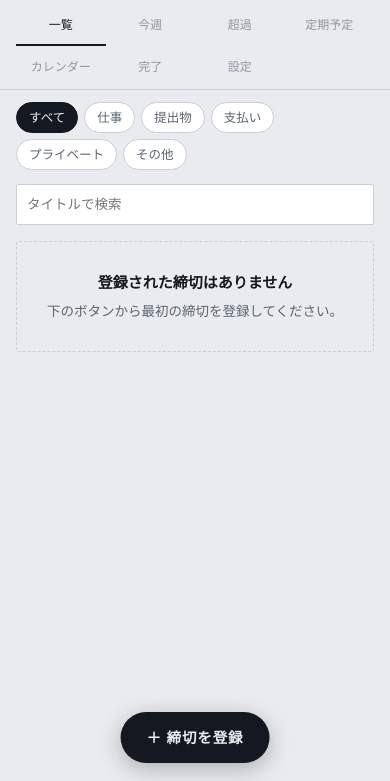
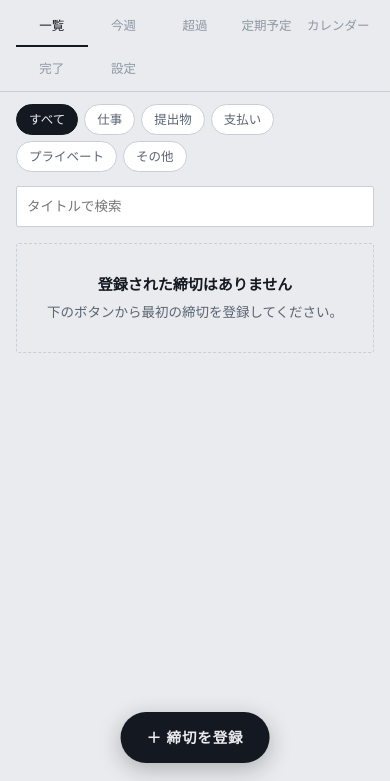
Before and after one commit to bibi257/deadline-tracker, a plain HTML site: page index.html in a window 390 px wide. Shown: the part 63-844 px from the top of the page. Drawn offline with nearby package versions, Linux system fonts and the light colour scheme; a web font is replaced by a local one.

Commit message:
Update build-stamp and adjust tab styles

```diff
--- a/index.html
+++ b/index.html
@@ -8,7 +8,7 @@
 <meta http-equiv="Pragma" content="no-cache">
 <meta http-equiv="Expires" content="0">
 <!-- ファイルを差し替えるたびに、この日時を更新する（設定タブに表示され、最新版かの判断に使う） -->
-<meta name="build-stamp" content="2026-09-01 14:32 JST">
+<meta name="build-stamp" content="2026-09-01 14:35 JST">
 <title>締切トラッカー</title>
 <meta name="description" content="仕事や生活の締切を管理して、カレンダー通知とチャット通知に渡すツール">
 <link rel="manifest" href="manifest.webmanifest">
@@ -76,19 +76,16 @@ header{
 .count{text-align:right;line-height:1}
 .count b{font-family:"Oswald";font-size:30px;font-weight:600;display:block}
 .count span{font-size:11px;color:var(--ink-2);letter-spacing:.1em}
-.tabs{display:flex;gap:2px;overflow-x:auto;scrollbar-width:none}
-.tabs::-webkit-scrollbar{display:none}
+/* 画面幅を決め打ちで判定せず、入るだけ並べて入らなければ自動で折り返す。
+   1マス最低68pxを確保しつつ、余った幅は均等に配る */
+.tabs{display:grid;grid-template-columns:repeat(auto-fit,minmax(68px,1fr));gap:2px 0}
 .tab{
-  border:0;background:none;padding:9px 12px;font-size:13px;font-weight:500;color:var(--ink-3);
-  border-bottom:2px solid transparent;white-space:nowrap
+  border:0;background:none;padding:9px 4px;font-size:12.5px;font-weight:500;color:var(--ink-3);
+  border-bottom:2px solid transparent;white-space:nowrap;overflow:hidden;text-overflow:ellipsis;
+  text-align:center
 }
 .tab[aria-selected="true"]{color:var(--ink);border-bottom-color:var(--ink)}
-.tab-badge{display:inline-block;margin-left:5px;background:var(--red);color:#fff;font-size:10.5px;font-weight:700;line-height:1;padding:2px 5px;border-radius:8px;vertical-align:1px}
-/* スマホ幅では横スクロールをやめ、4列×2行に折り返す（1行の帯を上下に流さず全タブを見せるため） */
-@media (max-width:480px){
-  .tabs{display:grid;grid-template-columns:repeat(4,1fr);overflow-x:visible;gap:2px 0}
-  .tab{padding:9px 3px;font-size:12px;overflow:hidden;text-overflow:ellipsis;text-align:center}
-}
+.tab-badge{display:inline-block;margin-left:4px;background:var(--red);color:#fff;font-size:10px;font-weight:700;line-height:1;padding:2px 4px;border-radius:8px;vertical-align:1px}
 
 /* ---- filter ---- */
 .filters{display:flex;flex-wrap:wrap;gap:6px;padding:12px 0 2px}
```
